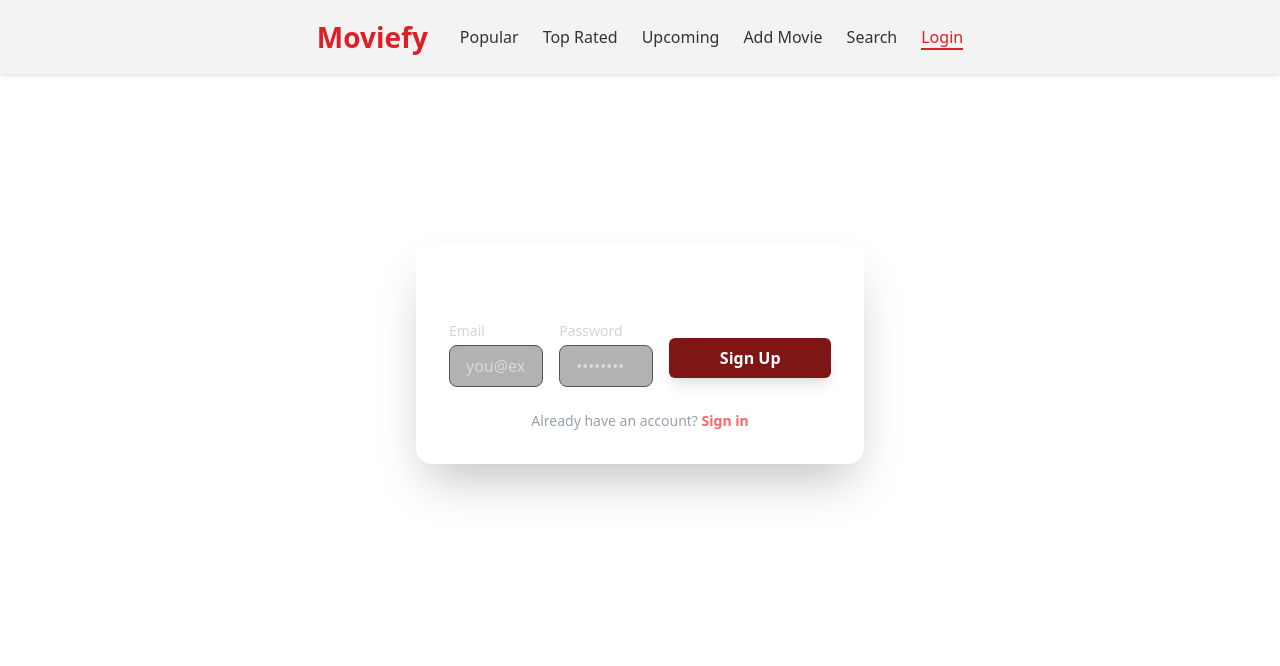
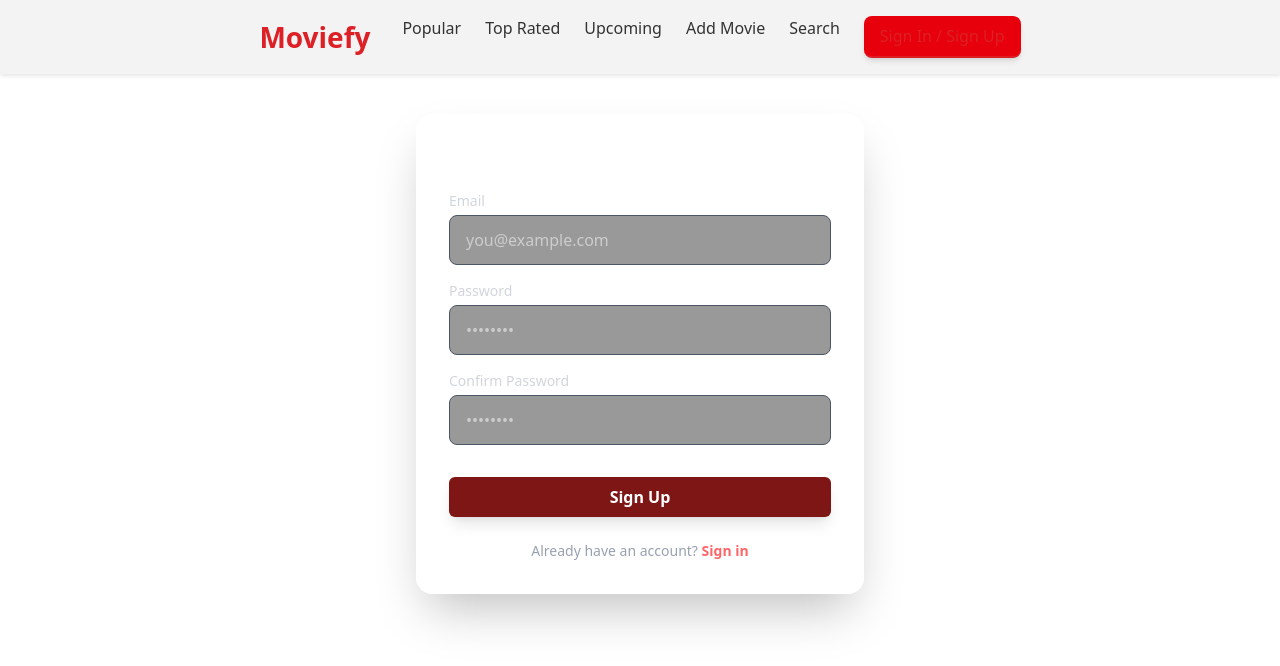
Before and after one commit to 00kariim/Moviefy, a React (Vite) app: page /auth in a window 1280 px wide. Both pictures are taken after a click on the button "Sign up". Shown: the top 666 px of the page. Built offline with nearby package versions, Linux system fonts and the light colour scheme.

Commit message:
Update Auth UI: vertical form, confirm password, red navbar button

```diff
--- a/src/components/Navbar.jsx
+++ b/src/components/Navbar.jsx
@@ -22,9 +22,9 @@ const Navbar = () => {
         <li><NavLink to="/add">Add Movie</NavLink></li>
         <li><NavLink to="/search">Search</NavLink></li>
         {user ? (
-          <li><button onClick={handleLogout} className="cursor-pointer font-bold text-red-500 hover:text-red-400">Logout</button></li>
+          <li><button onClick={handleLogout} className="cursor-pointer font-bold bg-red-600 text-white px-4 py-2 rounded-lg shadow-md hover:bg-red-700 transition-all border-none outline-none">Logout</button></li>
         ) : (
-          <li><NavLink to="/auth" className="font-bold text-red-500 hover:text-red-400">Login</NavLink></li>
+          <li><NavLink to="/auth" className="font-bold bg-red-600 text-white px-4 py-2 rounded-lg shadow-md hover:bg-red-700 transition-all inline-block no-underline">Sign In / Sign Up</NavLink></li>
         )}
       </ul>
     </div>
--- a/src/pages/Auth.jsx
+++ b/src/pages/Auth.jsx
@@ -7,6 +7,7 @@ const Auth = () => {
   const [isLogin, setIsLogin] = useState(true);
   const [email, setEmail] = useState('');
   const [password, setPassword] = useState('');
+  const [confirmPassword, setConfirmPassword] = useState('');
   const [loading, setLoading] = useState(false);
   const [error, setError] = useState(null);
   const [message, setMessage] = useState(null);
@@ -22,6 +23,12 @@ const Auth = () => {
     setLoading(true);
     setError(null);
     setMessage(null);
+
+    if (!isLogin && password !== confirmPassword) {
+      setError("Passwords do not match");
+      setLoading(false);
+      return;
+    }
 
     try {
       if (isLogin) {
@@ -65,34 +72,48 @@ const Auth = () => {
           </div>
         )}
 
-        <form onSubmit={handleSubmit} className="flex flex-col gap-4">
-          <div>
+        <form onSubmit={handleSubmit} className="flex flex-col gap-5 w-full" style={{ display: 'flex', flexDirection: 'column', alignItems: 'stretch' }}>
+          <div className="text-left">
             <label className="block text-sm font-medium text-gray-300 mb-1">Email</label>
             <input
               type="email"
               value={email}
               onChange={(e) => setEmail(e.target.value)}
-              className="w-full px-4 py-2 bg-black/30 border border-gray-600 rounded-lg text-white focus:outline-none focus:ring-2 focus:ring-red-500 transition-all"
+              className="w-full px-4 py-3 bg-black/40 border border-gray-600 rounded-lg text-white focus:outline-none focus:ring-2 focus:ring-red-500 transition-all box-border"
               placeholder="you@example.com"
               required
             />
           </div>
-          <div>
+          <div className="text-left">
             <label className="block text-sm font-medium text-gray-300 mb-1">Password</label>
             <input
               type="password"
               value={password}
               onChange={(e) => setPassword(e.target.value)}
-              className="w-full px-4 py-2 bg-black/30 border border-gray-600 rounded-lg text-white focus:outline-none focus:ring-2 focus:ring-red-500 transition-all"
+              className="w-full px-4 py-3 bg-black/40 border border-gray-600 rounded-lg text-white focus:outline-none focus:ring-2 focus:ring-red-500 transition-all box-border"
               placeholder="••••••••"
               required
             />
           </div>
 
+          {!isLogin && (
+            <div className="text-left">
+              <label className="block text-sm font-medium text-gray-300 mb-1">Confirm Password</label>
+              <input
+                type="password"
+                value={confirmPassword}
+                onChange={(e) => setConfirmPassword(e.target.value)}
+                className="w-full px-4 py-3 bg-black/40 border border-gray-600 rounded-lg text-white focus:outline-none focus:ring-2 focus:ring-red-500 transition-all box-border"
+                placeholder="••••••••"
+                required={!isLogin}
+              />
+            </div>
+          )}
+
           <button
             type="submit"
             disabled={loading}
-            className="w-full mt-2 bg-red-600 hover:bg-red-700 text-white font-bold py-3 rounded-lg shadow-lg hover:shadow-red-500/30 transition-all duration-300 disabled:opacity-50 disabled:cursor-not-allowed"
+            className="w-full mt-4 bg-red-600 hover:bg-red-700 text-white font-bold py-3 rounded-lg shadow-lg hover:shadow-red-500/30 transition-all duration-300 disabled:opacity-50 disabled:cursor-not-allowed border-none cursor-pointer"
           >
             {loading ? 'Processing...' : isLogin ? 'Sign In' : 'Sign Up'}
           </button>
```
